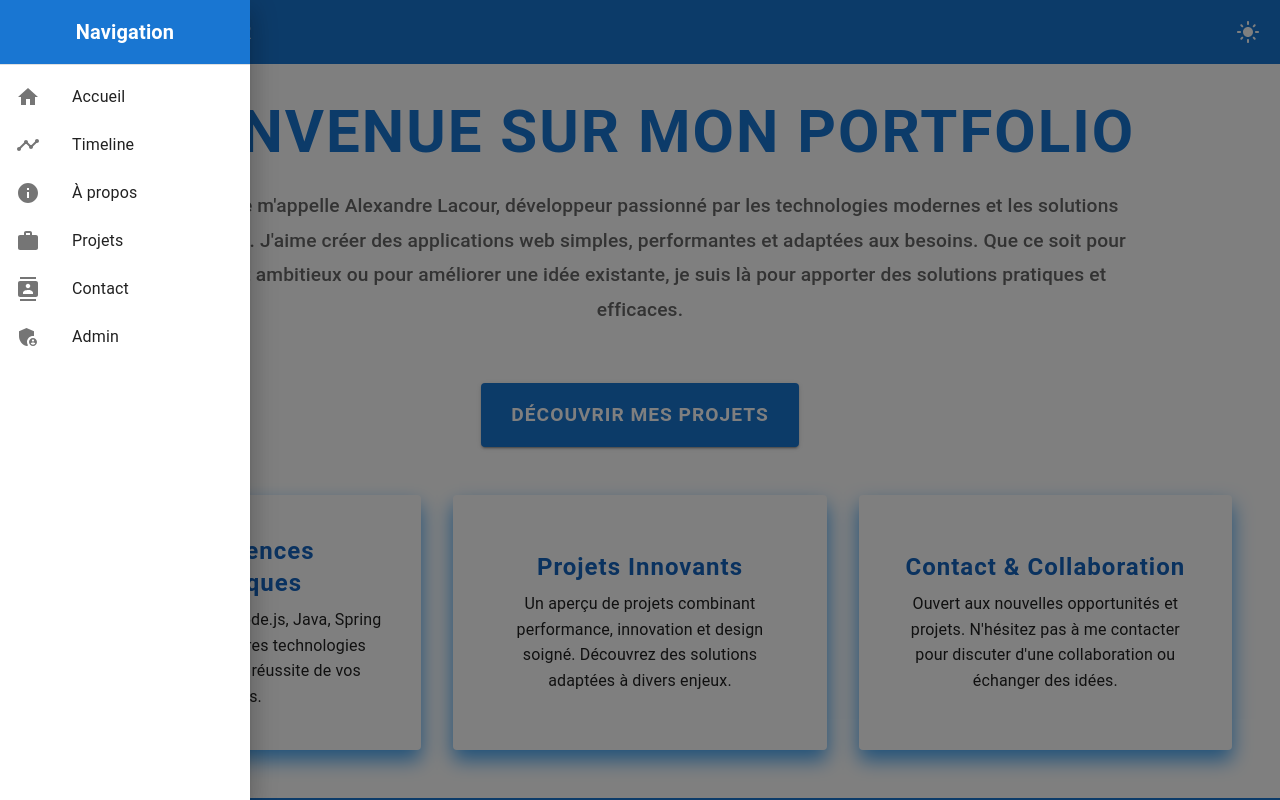
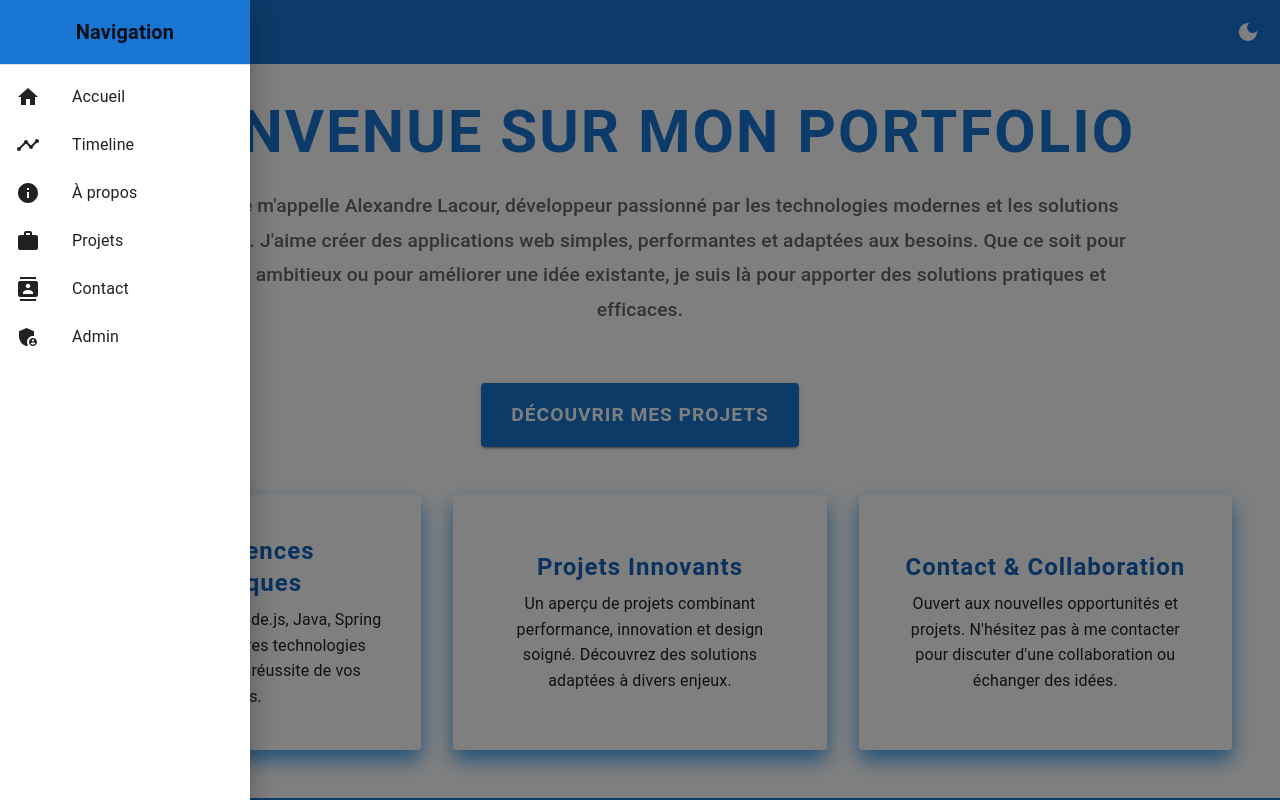
Before and after one commit to alexandrelacour04/portfolio-frontend, a React (Vite) app: page / in a window 1280 px wide. Both pictures are taken after a click on the button 36 px from the left and 32 px from the top of the page. Built offline with nearby package versions, Linux system fonts and the light colour scheme.

Commit message:
Refactor main app structure and simplify routing.
Replaced complex route mapping with a functional component-based structure for improved readability and maintainability. Removed unused imports and legacy code, and added a new "/a-propos" route. Simplified navigation fallback for unknown routes.

```diff
--- a/src/components/header.jsx
+++ b/src/components/header.jsx
@@ -1,33 +1,39 @@
-import React, {useState} from "react";
-import AppBar from "@mui/material/AppBar";
-import Toolbar from "@mui/material/Toolbar";
-import Typography from "@mui/material/Typography";
-import IconButton from "@mui/material/IconButton";
-import MenuIcon from "@mui/icons-material/Menu";
-import LightModeIcon from "@mui/icons-material/LightMode"; // Icône de mode clair
-import DarkModeIcon from "@mui/icons-material/DarkMode"; // Icône de mode sombre
-import Box from "@mui/material/Box";
-import Drawer from "@mui/material/Drawer";
-import List from "@mui/material/List";
-import ListItem from "@mui/material/ListItem";
-import ListItemButton from "@mui/material/ListItemButton";
-import ListItemText from "@mui/material/ListItemText";
-import Divider from "@mui/material/Divider";
-import ListItemIcon from "@mui/material/ListItemIcon";
-import HomeIcon from "@mui/icons-material/Home";
-import InfoIcon from "@mui/icons-material/Info";
-import WorkIcon from "@mui/icons-material/Work";
-import TimelineIcon from "@mui/icons-material/Timeline";
-import ContactsIcon from "@mui/icons-material/Contacts";
-import AdminPanelSettingsIcon from "@mui/icons-material/AdminPanelSettings";
-import LoginModal from "./LoginModal.jsx";
+import React, { useState, useContext } from 'react';
+import { useNavigate } from 'react-router-dom';
+import AppBar from '@mui/material/AppBar';
+import Toolbar from '@mui/material/Toolbar';
+import Typography from '@mui/material/Typography';
+import IconButton from '@mui/material/IconButton';
+import MenuIcon from '@mui/icons-material/Menu';
+import LightModeIcon from '@mui/icons-material/LightMode';
+import DarkModeIcon from '@mui/icons-material/DarkMode';
+import Box from '@mui/material/Box';
+import Drawer from '@mui/material/Drawer';
+import List from '@mui/material/List';
+import ListItem from '@mui/material/ListItem';
+import ListItemButton from '@mui/material/ListItemButton';
+import ListItemText from '@mui/material/ListItemText';
+import Divider from '@mui/material/Divider';
+import ListItemIcon from '@mui/material/ListItemIcon';
+import HomeIcon from '@mui/icons-material/Home';
+import InfoIcon from '@mui/icons-material/Info';
+import WorkIcon from '@mui/icons-material/Work';
+import TimelineIcon from '@mui/icons-material/Timeline';
+import ContactsIcon from '@mui/icons-material/Contacts';
+import AdminPanelSettingsIcon from '@mui/icons-material/AdminPanelSettings';
+import LoginModal from './LoginModal.jsx';
+import { ThemeContext } from '../theme/ThemeProvider';
 
-function MyAppBar({mode, toggleThemeMode}) {
+function MyAppBar() {
     const [drawerOpen, setDrawerOpen] = useState(false);
-    const [loginModalOpen, setLoginModalOpen] = useState(false); // Déclaration avec useState
+    const [loginModalOpen, setLoginModalOpen] = useState(false);
+    const { mode, toggleThemeMode } = useContext(ThemeContext);
+    const navigate = useNavigate();
+
+    console.log('MyAppBar rendu avec mode =', mode);
 
     const toggleDrawer = (open) => (event) => {
-        if (event.type === "keydown" && (event.key === "Tab" || event.key === "Shift")) {
+        if (event.type === 'keydown' && (event.key === 'Tab' || event.key === 'Shift')) {
             return;
         }
         setDrawerOpen(open);
@@ -38,73 +44,70 @@ function MyAppBar({mode, toggleThemeMode}) {
     };
 
     const handleLoginSuccess = (user) => {
-        console.log("Utilisateur connecté :", user);
-        // Exemple : Vérification si l'utilisateur est admin
-        if (user.role !== "USER") {
-            // Rediriger vers la page admin
-            window.location.href = "/admin";
+        console.log('Utilisateur connecté :', user);
+        if (user.role !== 'USER') {
+            navigate('/admin');
         } else {
-            alert("Accès refusé. Vous n'êtes pas autorisé.");
+            alert('Accès refusé. Vous n’êtes pas autorisé.');
         }
     };
 
     const pages = [
-        {name: "Accueil", icon: <HomeIcon/>, onClick: () => (window.location.href = "/")},
-        {name: "Timeline", icon: <TimelineIcon/>, onClick: () => (window.location.href = "/timeline")},
-        {name: "À propos", icon: <InfoIcon/>, onClick: () => (window.location.href = "/a-propos")},
-        {name: "Projets", icon: <WorkIcon/>, onClick: () => (window.location.href = "/projets")},
-        {name: "Contact", icon: <ContactsIcon/>, onClick: () => (window.location.href = "/contact")},
-        {name: "Admin", icon: <AdminPanelSettingsIcon/>, onClick: handleAdminClick},
+        { name: 'Accueil', icon: <HomeIcon />, onClick: () => navigate('/') },
+        { name: 'Timeline', icon: <TimelineIcon />, onClick: () => navigate('/timeline') },
+        { name: 'À propos', icon: <InfoIcon />, onClick: () => navigate('/a-propos') },
+        { name: 'Projets', icon: <WorkIcon />, onClick: () => navigate('/projets') },
+        { name: 'Contact', icon: <ContactsIcon />, onClick: () => navigate('/contact') },
+        { name: 'Admin', icon: <AdminPanelSettingsIcon />, onClick: handleAdminClick },
     ];
 
     return (
         <>
-            <AppBar position="sticky" sx={{
-                backgroundColor: "#1976d2", // Couleur du header (modifiable via le thème)
-                margin: 0, // Supprime toute marge supplémentaire
-                padding: 0, // Supprime tout padding supplémentaire
-                top: 0, // Colle le header au haut
-                left: 0, // Centre horizontalement en supprimant tout décalage gauche
-                width: "100%", // S'étend sur toute la largeur
-                boxShadow: "none", // Supprime les ombres si non nécessaire
-            }}
+            <AppBar
+                position="sticky"
+                sx={{
+                    bgcolor: 'primary.main', // Utilise la palette du thème
+                    margin: 0,
+                    padding: 0,
+                    top: 0,
+                    left: 0,
+                    width: '100%',
+                    boxShadow: 'none',
+                }}
             >
-                <Toolbar sx={{
-                    padding: 0, // Supprime tout padding
-                    minHeight: "64px", // Définit une hauteur normale
-                }}>
-                    {/* Icône de Menu */}
+                <Toolbar sx={{ padding: 0, minHeight: '64px' }}>
                     <IconButton
                         size="large"
                         edge="start"
                         color="inherit"
                         aria-label="menu"
-                        sx={{mr: 2}}
+                        sx={{ mr: 2 }}
                         onClick={toggleDrawer(true)}
                     >
-                        <MenuIcon/>
+                        <MenuIcon />
                     </IconButton>
 
-                    {/* Titre */}
                     <Typography
                         variant="h6"
                         component="div"
-                        sx={{flexGrow: 1, fontWeight: "bold"}}
+                        sx={{ flexGrow: 1, fontWeight: 'bold', color: 'text.primary' }}
                     >
                         Alexandre LACOUR
                     </Typography>
 
-                    {/* Bouton de bascule de thème */}
                     <IconButton
                         edge="end"
                         color="inherit"
-                        onClick={toggleThemeMode} // Appelle la fonction de bascule
+                        onClick={() => {
+                            console.log('Bouton thème cliqué');
+                            toggleThemeMode();
+                        }}
                         aria-label="toggle theme"
+                        title={mode === 'light' ? 'Passer au mode sombre' : 'Passer au mode clair'}
                     >
-                        {mode === "light" ? <DarkModeIcon/> : <LightModeIcon/>}
+                        {mode === 'light' ? <DarkModeIcon /> : <LightModeIcon />}
                     </IconButton>
 
-                    {/* Drawer */}
                     <Drawer
                         anchor="left"
                         open={drawerOpen}
@@ -112,9 +115,9 @@ function MyAppBar({mode, toggleThemeMode}) {
                         slotProps={{
                             paper: {
                                 sx: {
-                                    "&::-webkit-scrollbar": {display: "none"},
-                                    msOverflowStyle: "none", // For Internet Explorer and Edge
-                                    scrollbarWidth: "none", // For Firefox
+                                    '&::-webkit-scrollbar': { display: 'none' },
+                                    msOverflowStyle: 'none',
+                                    scrollbarWidth: 'none',
                                 },
                             },
                         }}
@@ -123,8 +126,9 @@ function MyAppBar({mode, toggleThemeMode}) {
                             component="nav"
                             sx={{
                                 width: 250,
-                                backgroundColor: (theme) => theme.palette.background.paper,
-                                height: "100%",
+                                bgcolor: 'background.paper', // Utilise le thème
+                                height: '100%',
+                                color: 'text.primary', // Utilise le thème
                             }}
                             aria-label="Navigation menu"
                             onKeyDown={toggleDrawer(false)}
@@ -132,22 +136,24 @@ function MyAppBar({mode, toggleThemeMode}) {
                             <Typography
                                 variant="h6"
                                 sx={{
-                                    textAlign: "center",
+                                    textAlign: 'center',
                                     padding: 2,
-                                    fontWeight: "bold",
-                                    backgroundColor: (theme) => theme.palette.primary.main,
-                                    color: "#ffffff",
+                                    fontWeight: 'bold',
+                                    bgcolor: 'primary.main', // Utilise le thème
+                                    color: 'text.contrastText', // Contraste pour le texte
                                 }}
                             >
                                 Navigation
                             </Typography>
-                            <Divider/>
+                            <Divider />
                             <List>
                                 {pages.map((page, index) => (
                                     <ListItem key={index} disablePadding>
                                         <ListItemButton onClick={page.onClick}>
-                                            <ListItemIcon>{page.icon}</ListItemIcon>
-                                            <ListItemText primary={page.name}/>
+                                            <ListItemIcon sx={{ color: 'text.primary' }}>
+                                                {page.icon}
+                                            </ListItemIcon>
+                                            <ListItemText primary={page.name} />
                                         </ListItemButton>
                                     </ListItem>
                                 ))}
@@ -157,7 +163,6 @@ function MyAppBar({mode, toggleThemeMode}) {
                 </Toolbar>
             </AppBar>
 
-            {/* Modale de connexion */}
             <LoginModal
                 open={loginModalOpen}
                 onClose={() => setLoginModalOpen(false)}
--- a/src/theme/ThemeProvider.jsx
+++ b/src/theme/ThemeProvider.jsx
@@ -1,18 +1,33 @@
-import React, {useState, useMemo} from 'react';
-import {createTheme, ThemeProvider, responsiveFontSizes} from '@mui/material/styles';
+import React, { createContext, useState, useMemo, useEffect } from 'react';
+import { createTheme, ThemeProvider, responsiveFontSizes } from '@mui/material/styles';
 import CssBaseline from '@mui/material/CssBaseline';
-import {blue, lightBlue} from '@mui/material/colors';
+import { blue, lightBlue } from '@mui/material/colors';
 import PropTypes from 'prop-types';
 import MyAppBar from '../components/header';
+import { Box, Typography } from '@mui/material';
 
-const AppThemeProvider = ({children}) => {
-    const [mode, setMode] = useState('light');
+export const ThemeContext = createContext({
+    mode: 'light',
+    toggleThemeMode: () => {},
+});
+
+const AppThemeProvider = ({ children }) => {
+    const [mode, setMode] = useState(() => localStorage.getItem('themeMode') || 'light');
+
+    useEffect(() => {
+        localStorage.setItem('themeMode', mode);
+    }, [mode]);
 
     const toggleThemeMode = () => {
-        setMode((prevMode) => (prevMode === 'light' ? 'dark' : 'light'));
+        setMode((prevMode) => {
+            const newMode = prevMode === 'light' ? 'dark' : 'light';
+            console.log('toggleThemeMode: Nouveau mode =', newMode);
+            return newMode;
+        });
     };
 
     const theme = useMemo(() => {
+        console.log('Création du thème pour mode =', mode);
         let baseTheme = createTheme({
             palette: {
                 mode,
@@ -37,11 +52,11 @@ const AppThemeProvider = ({children}) => {
                         body: {
                             backgroundColor: mode === 'light' ? '#ffffff' : '#121212',
                             color: mode === 'light' ? '#213547' : '#e0e0e0',
-                            display: "flex",
-                            flexDirection: "column",
+                            display: 'flex',
+                            flexDirection: 'column',
                             margin: 0,
                             padding: 0,
-                            minHeight: "100vh",
+                            minHeight: '100vh',
                             width: '100%',
                             overflowX: 'hidden',
                         },
@@ -64,15 +79,6 @@ const AppThemeProvider = ({children}) => {
                             position: 'sticky',
                             top: 0,
                             zIndex: 1100,
-                        },
-                    },
-                },
-                MuiContainer: {
-                    styleOverrides: {
-                        root: {
-                            maxWidth: '100%',
-                            paddingLeft: 0,
-                            paddingRight: 0,
                         },
                     },
                 },
@@ -109,51 +115,32 @@ const AppThemeProvider = ({children}) => {
                         root: {
                             backgroundColor: mode === 'light' ? '#ffffff' : '#1e1e1e',
                             padding: '16px',
-                        }
-                    }
+                        },
+                    },
                 },
-                MuiTableCell: {
-                    styleOverrides: {
-                        root: {
-                            borderBottom: `1px solid ${mode === 'light'
-                                ? 'rgba(0, 0, 0, 0.12)'
-                                : 'rgba(224, 224, 224, 0.2)'}`
-                        }
-                    }
-                },
-                MuiTextField: {
-                    styleOverrides: {
-                        root: {
-                            '& .MuiOutlinedInput-root': {
-                                '& fieldset': {
-                                    borderColor: mode === 'light'
-                                        ? 'rgba(0, 0, 0, 0.23)'
-                                        : 'rgba(224, 224, 224, 0.3)',
-                                },
-                                '&:hover fieldset': {
-                                    borderColor: blue[400],
-                                },
-                            },
-                        }
-                    }
-                }
-            }
+            },
         });
 
+        console.log('Thème créé:', baseTheme.palette);
         return responsiveFontSizes(baseTheme);
     }, [mode]);
 
     return (
-        <ThemeProvider theme={theme}>
-            <CssBaseline/>
-            <MyAppBar mode={mode} toggleThemeMode={toggleThemeMode}/>
-            {children}
-        </ThemeProvider>
+        <ThemeContext.Provider value={{ mode, toggleThemeMode }}>
+            <ThemeProvider theme={theme}>
+                <CssBaseline />
+                <MyAppBar />
+                <Box sx={{ p: 2, bgcolor: 'background.default', color: 'text.primary' }}>
+                    <Typography variant="body2">Mode actuel: {mode}</Typography>
+                </Box>
+                {children}
+            </ThemeProvider>
+        </ThemeContext.Provider>
     );
 };
 
 AppThemeProvider.propTypes = {
-    children: PropTypes.node.isRequired
+    children: PropTypes.node.isRequired,
 };
 
 export default AppThemeProvider;
```
